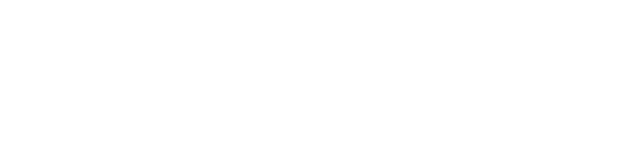
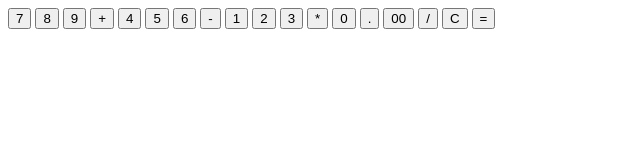
Before and after one commit to lallamilagro/Calculator, a plain HTML site: page index.html in a window 1280 px wide. Shown: the whole page, without its empty margins (0-640 px from the left). Drawn offline with Linux system fonts and the light colour scheme.

Commit message:
Calculator markup

```diff
--- a/index.html
+++ b/index.html
@@ -8,6 +8,31 @@
     <title>Калькулятор</title>
 </head>
 <body>
+    <article class="calc">
+        <otput class="calc_result" id="result"></otput>
 
+        <button type="button" class="calc_btn">7</button>
+        <button type="button" class="calc_btn">8</button>
+        <button type="button" class="calc_btn">9</button>
+        <button type="button" class="calc_btn">+</button>
+
+        <button type="button" class="calc_btn">4</button>
+        <button type="button" class="calc_btn">5</button>
+        <button type="button" class="calc_btn">6</button>
+        <button type="button" class="calc_btn">-</button>
+
+        <button type="button" class="calc_btn">1</button>
+        <button type="button" class="calc_btn">2</button>
+        <button type="button" class="calc_btn">3</button>
+        <button type="button" class="calc_btn">*</button>
+
+        <button type="button" class="calc_btn">0</button>
+        <button type="button" class="calc_btn">.</button>
+        <button type="button" class="calc_btn">00</button>
+        <button type="button" class="calc_btn">/</button>
+
+        <button type="button" class="calc_btn">C</button>
+        <button type="button" class="calc_btn">=</button>
+    </article>
 </body>
 </html>
```
